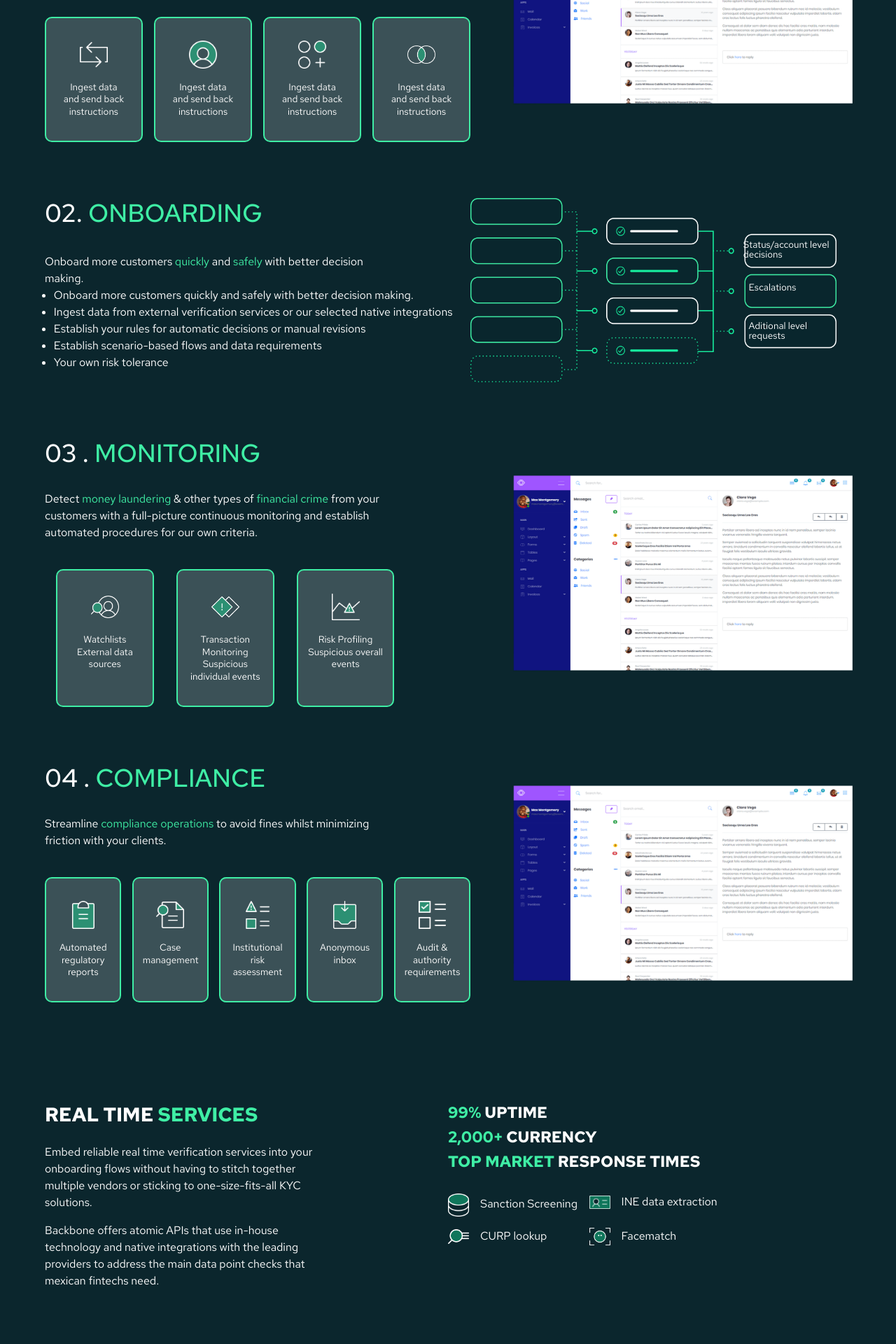
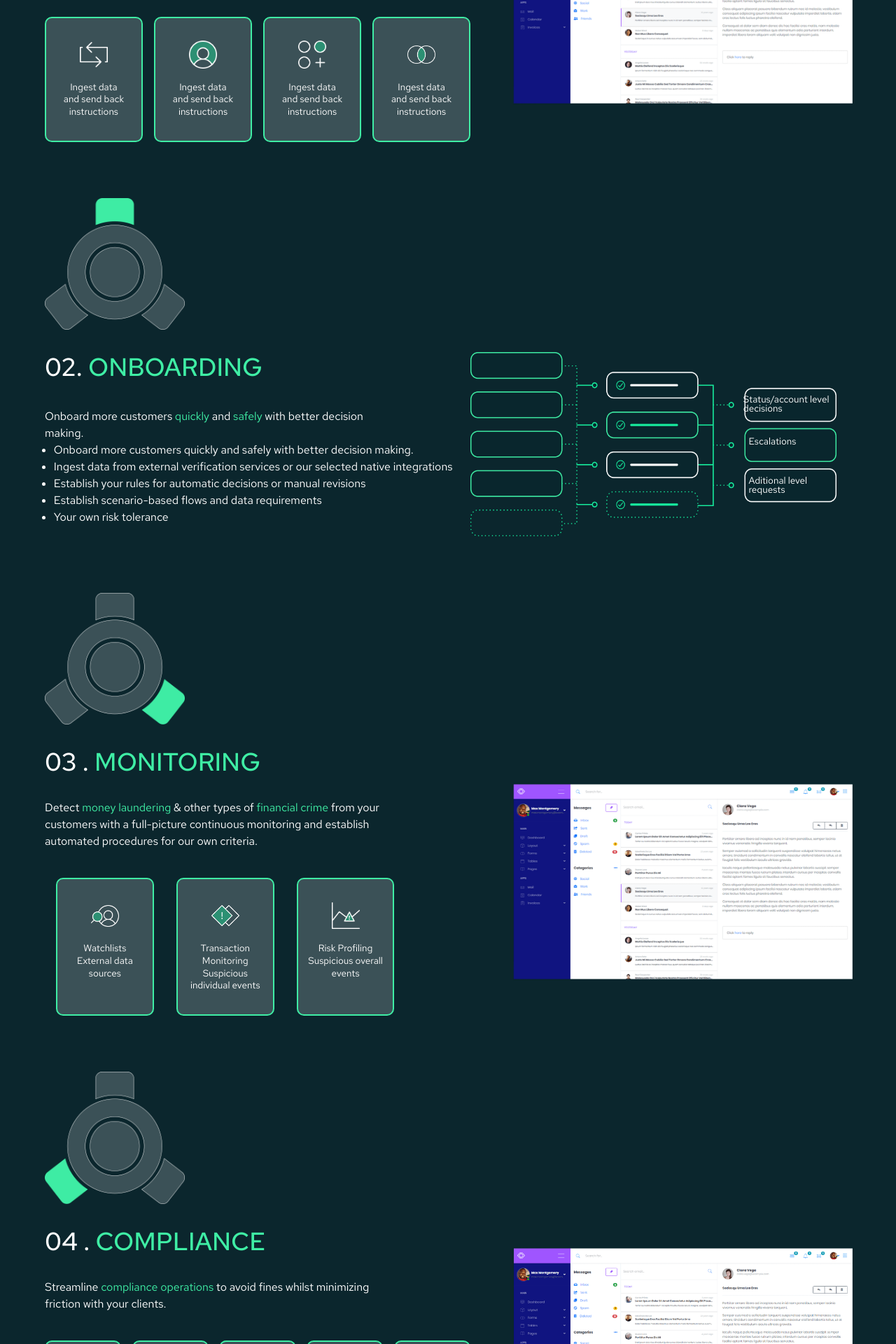
Before and after one commit to dokodeko/backbone, a Next.js app: page /clm in a window 1280 px wide. Shown: the part 1606-3526 px from the top of the page at 70% size. Built offline with nearby package versions, Linux system fonts and the light colour scheme.

Commit message:
agregados logos

```diff
--- a/components/ui/ui.module.css
+++ b/components/ui/ui.module.css
@@ -170,6 +170,7 @@
 .imagen_interactiva {
   width: 200px;
   margin-bottom: 2rem;
+
 }
 @media (max-width: 1400px) {
   .cont_izquierdo {
--- a/pages/clm.jsx
+++ b/pages/clm.jsx
@@ -45,6 +45,8 @@ const section2 = {
   numero: "02",
   titulo: "ONBOARDING",
   imagen: "/png/mapa.png",
+  fondoImagen: "/png/logos/p02.png",
+
   listas: [
     {
       texto:
@@ -73,6 +75,8 @@ const section3 = {
     "from your customers with a full-picture continuous monitoring and establish automated procedures for our own criteria.",
   estadoImagen: true,
   imagen: "/png/frame.png",
+  fondoImagen: "/png/logos/p03.png",
+
   cards: [
     {
       textoBlanco: "Watchlists",
@@ -99,6 +103,7 @@ const section4 = {
   parrafo2: "to avoid fines whilst minimizing friction with your clients. ",
   estadoImagen: true,
   imagen: "/png/frame.png",
+  fondoImagen: "/png/logos/p04.png",
 
   cards: [
     {
@@ -167,6 +172,9 @@ export default function Clm() {
             numero={section2.numero}
             titulo={section2.titulo}
             imagen={section2.imagen}
+            imagenInteractiva={
+              <ImagenInteractiva fondoImagen={section2.fondoImagen} />
+            }
             cards={
               <>
                 <p className="mt-n1 mb-2 mb-lg-0 colorBlanco">
@@ -199,6 +207,9 @@ export default function Clm() {
             imagen={section3.imagen}
             estadoImagen={section3.estadoImagen}
             posicion={style.custom_imagen}
+            imagenInteractiva={
+              <ImagenInteractiva fondoImagen={section3.fondoImagen} />
+            }
             cards={
               <>
                 {section3.cards.map((card, index) => {
@@ -229,6 +240,9 @@ export default function Clm() {
             imagen={section4.imagen}
             estadoImagen={section4.estadoImagen}
             posicion={style.custom_imagen}
+            imagenInteractiva={
+              <ImagenInteractiva fondoImagen={section4.fondoImagen} />
+            }
             cards={
               <>
                 {section4.cards.map((card, index) => {
```
Also changed, not shown: public/png/logos/p03.png (renamed from public/png/logos/p03..png).
